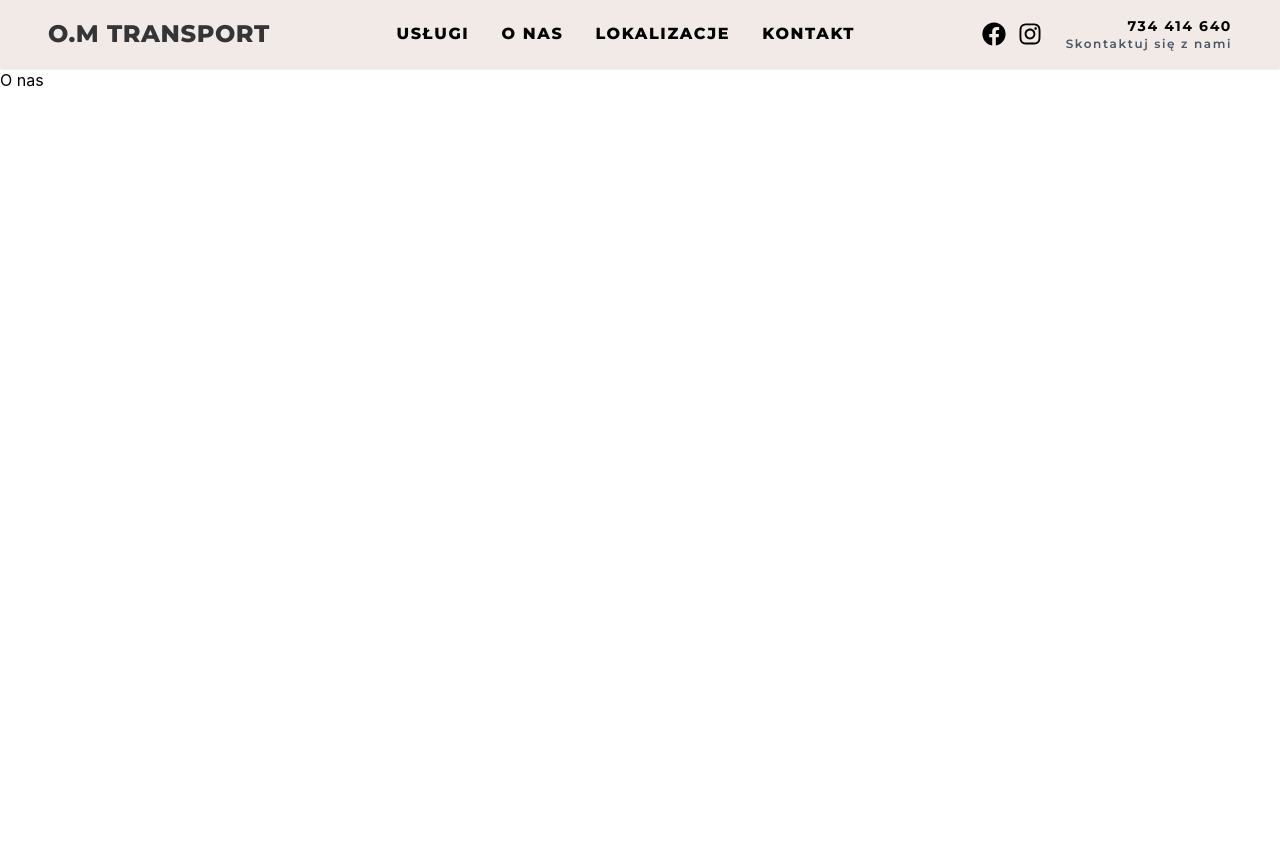
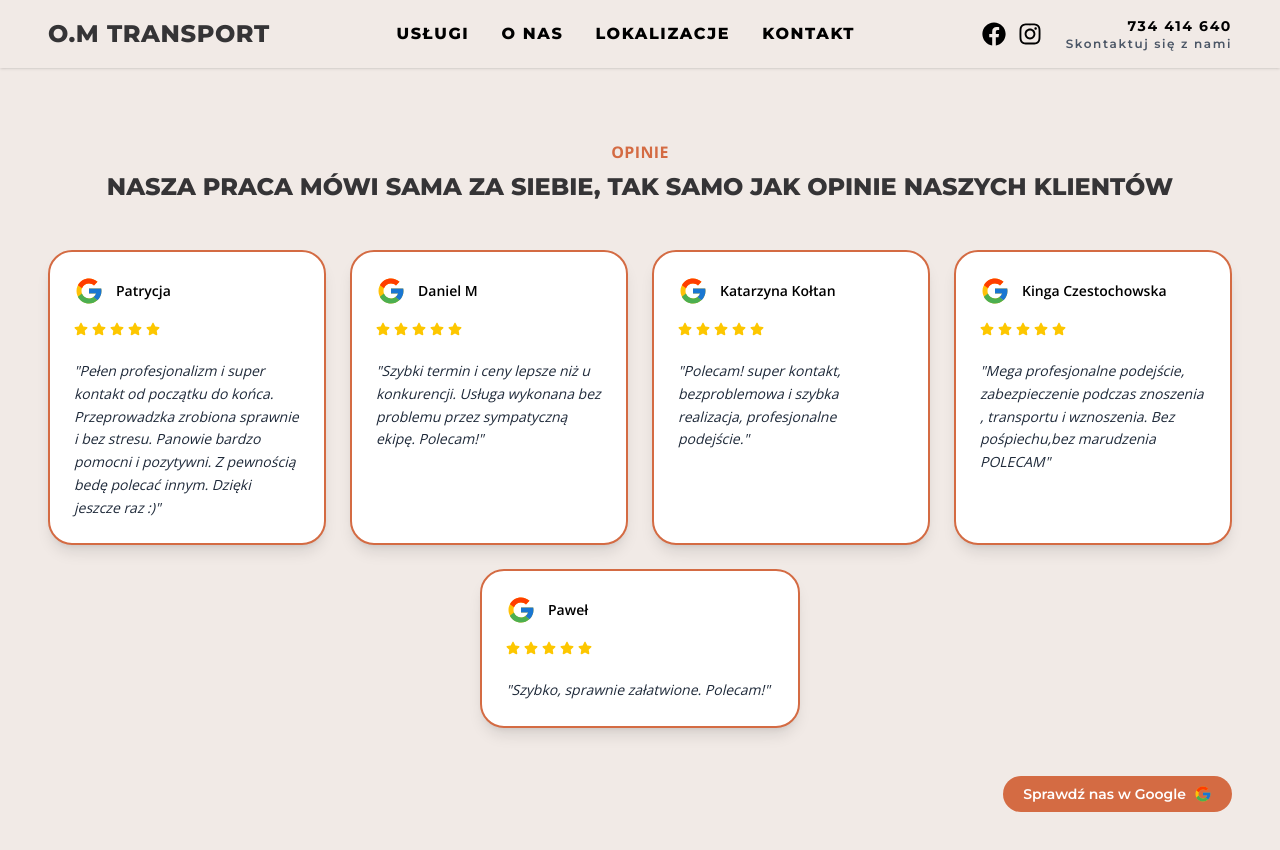
Before and after one commit to MstowskaSandra/owca-transport, a React (Vite) app: page /informacje in a window 1280 px wide. Shown: the top 850 px of the page. Before the commit the page ends 800 px from the top, so only its background shows below. Built offline with nearby package versions, Linux system fonts and the light colour scheme; a web font is replaced by a local one.

Commit message:
feat: add ReviewSection with dynamic ReviewCard

```diff
--- /dev/null
+++ b/src/components/ReviewCard.jsx
@@ -0,0 +1,38 @@
+import { FcGoogle } from "react-icons/fc";
+import { FaStar } from "react-icons/fa";
+
+
+const ReviewCard = ({ name, text, delay = 0 }) => {
+  return (
+    <div
+      initial={{ opacity: 0, scale: 0.9 }}
+      whileInView={{ opacity: 1, scale: 1 }}
+      viewport={{ once: true }}
+      transition={{
+        duration: 0.5,
+        delay: delay,
+        ease: "easeOut",
+      }}
+      className="flex-1 min-w-65 max-w-[320px] bg-[#ffffff] border-2 border-[#D46B43] rounded-3xl shadow-lg p-5 sm:p-6 flex flex-col hover:-translate-y-1 hover:shadow-2xl transition-all duration-300"
+    >
+      <div className="flex items-center gap-2 sm:gap-3 pb-3 sm:pb-4">
+        <FcGoogle className="text-2xl sm:text-3xl shrink-0" />
+        <span className="font-semibold text-black text-xs sm:text-sm">
+          {name}
+        </span>
+      </div>
+
+      <div className="flex gap-1 pb-4 sm:pb-6">
+        {[...Array(5)].map((_, index) => (
+          <FaStar key={index} className="text-yellow-400 text-xs sm:text-sm" />
+        ))}
+      </div>
+
+      <p className="text-xs sm:text-sm text-gray-800 leading-relaxed italic">
+        "{text}"
+      </p>
+    </div>
+  );
+};
+
+export default ReviewCard;
--- /dev/null
+++ b/src/components/ReviewSection.jsx
@@ -0,0 +1,39 @@
+import { reviews } from "../data/reviews";
+import ReviewCard from "./ReviewCard";
+import { FcGoogle } from "react-icons/fc";
+
+
+export const ReviewSection = () => (
+  <section className="bg-[#F1EAE6] py-16 lg:py-18 font-text overflow-hidden">
+      <div className="max-w-6xl mx-auto text-center uppercase ">
+        <p className="text-[#D46B43] font-bold mb-2 tracking-wide">
+          opinie
+        </p>
+        <h2 className="font-mont text-xl lg:text-2xl font-extrabold text-[#353436] leading-tight">
+          Nasza praca mówi sama za siebie, tak samo jak opinie naszych klientów
+        </h2>
+      </div>
+
+    <div className="flex flex-wrap justify-center gap-6 mt-12 px-12">
+      {reviews.map((item, index) => (
+        <ReviewCard key={index} {...item} delay={0.2 + index * 0.1} />
+      ))}
+    </div>
+
+
+      <div className="mt-12 flex justify-end pr-12">
+        <a
+            href="https://share.google/r7xgF3dJDwaWx6zH9"
+            target="_blank"
+            rel="noopener noreferrer"
+            className="flex items-center gap-2 cursor-pointer font-mont text-xs sm:text-sm font-semibold text-white px-5 py-2 rounded-full bg-[#D46B43] hover:bg-orange-600 hover:scale-105 transition"
+        >
+            Sprawdź nas w Google
+            <FcGoogle className="text-lg" />
+        </a>
+      </div>
+
+  </section>
+);
+
+export default ReviewSection;
--- /dev/null
+++ b/src/data/reviews.js
@@ -0,0 +1,23 @@
+export const reviews= [
+    {
+        name: "Patrycja",
+        text: "Pełen profesjonalizm i super kontakt od początku do końca. Przeprowadzka zrobiona sprawnie i bez stresu. Panowie bardzo pomocni i pozytywni. Z pewnością bedę polecać innym. Dzięki jeszcze raz :)"
+    },
+    {
+        name: "Daniel M",
+        text: "Szybki termin i ceny lepsze niż u konkurencji. Usługa wykonana bez problemu przez sympatyczną ekipę. Polecam!"
+    },
+    {
+        name: "Katarzyna Kołtan",
+        text: "Polecam! super kontakt, bezproblemowa i szybka realizacja, profesjonalne podejście."
+    },
+     {
+       name: "Kinga Czestochowska",
+       text: "Mega profesjonalne podejście, zabezpieczenie podczas znoszenia , transportu i wznoszenia. Bez pośpiechu,bez marudzenia POLECAM"
+    },
+    {
+        name: "Paweł",
+        text: "Szybko, sprawnie załatwione. Polecam!"
+    },
+
+]
--- a/src/pages/Home.jsx
+++ b/src/pages/Home.jsx
@@ -1,6 +1,7 @@
 import AboutFeatures from "../components/AboutFeatures";
 import Hero from "../components/Hero";
 import LargeBanner from "../components/LargeBanner";
+import ReviewSection from "../components/ReviewSection";
 import ServicesOverview from "../components/ServicesOverview";
 import WorkProcess from "../components/WorkProcess";
 import Contact from "./Contact";
@@ -16,6 +17,7 @@ const Home = () => {
       <Locations />
       <LargeBanner imgUrl="/assets/background.webp" text="kontakt" />
       <Contact />
+      <ReviewSection />
       <div>Home</div>
     </>
   );
--- a/src/pages/Info.jsx
+++ b/src/pages/Info.jsx
@@ -1,7 +1,7 @@
+import ReviewSection from "../components/ReviewSection";
+
 const Info = () => {
-    return (
-        <div>O nas</div>
-    )
+  return <ReviewSection />;
 };
 
 export default Info;
```
